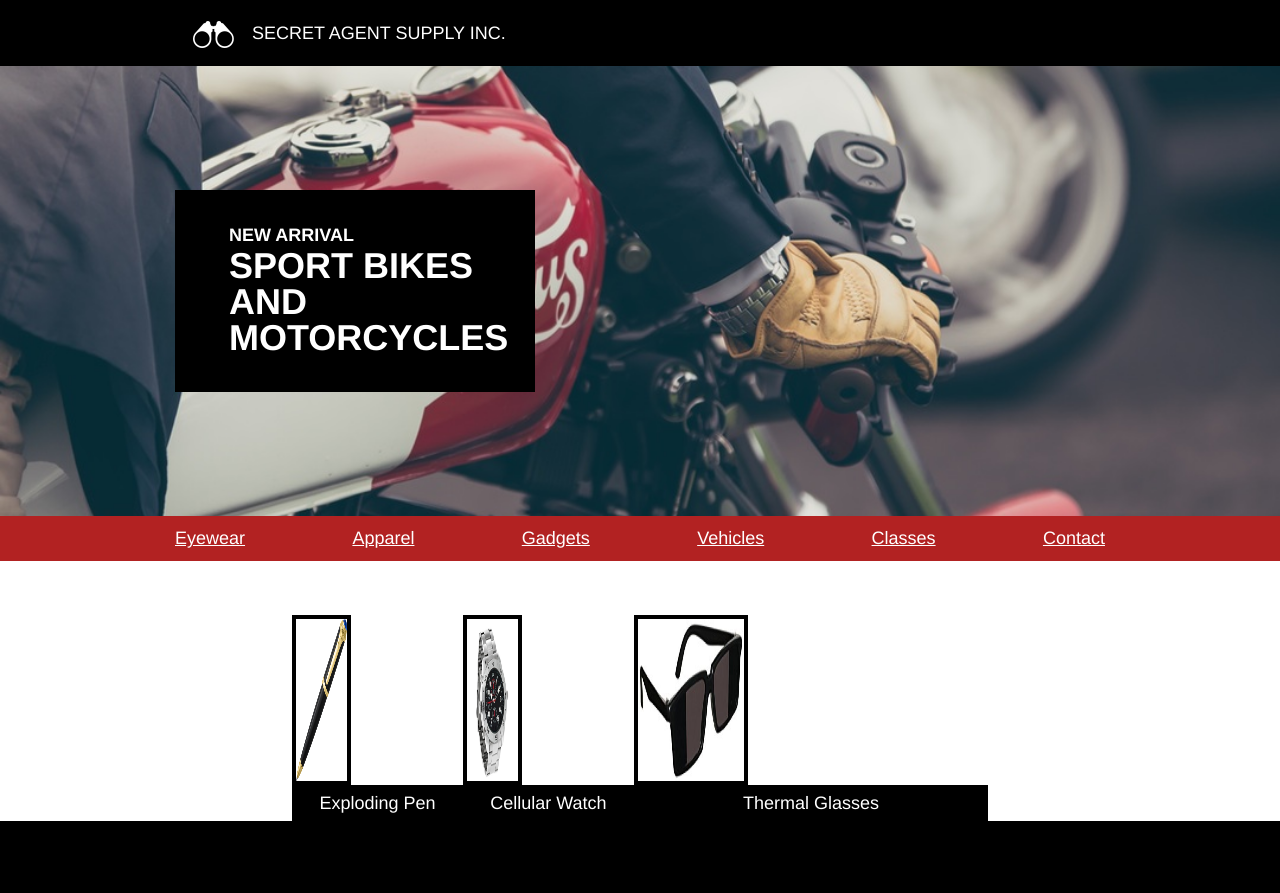
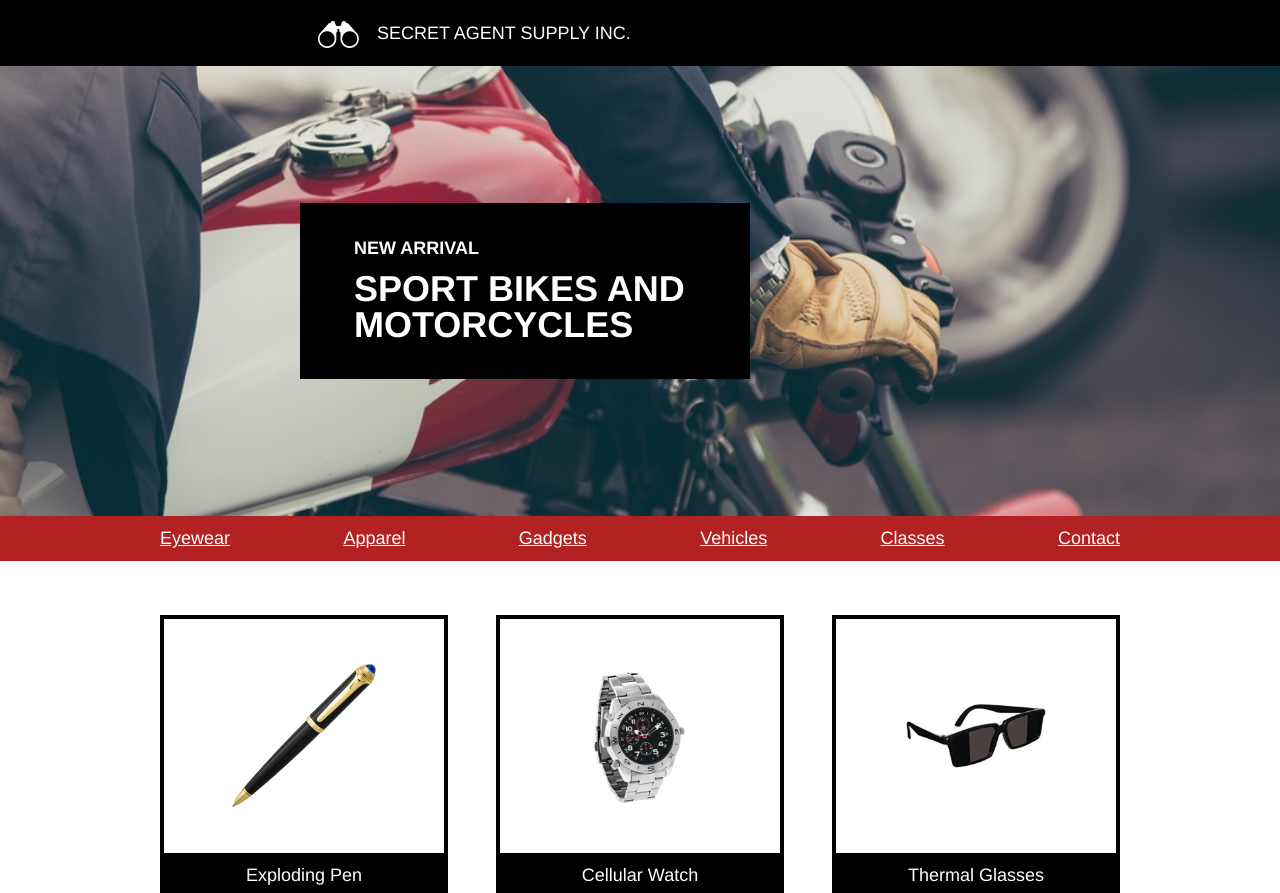
Before and after one commit to rpartap/Secret-Agent-Supply, a plain HTML site: page index.html in a window 1280 px wide. Before the commit the page ends 821 px from the top, so only its background shows below. Drawn offline with Linux system fonts and the light colour scheme.

Commit message:
Fix product images and alignment

```diff
--- a/index.html
+++ b/index.html
@@ -40,19 +40,25 @@
     <!--products-->
     <div class="container">
       <div class="products">
-        <div class="pen">
+        <div class="item pen">
+          <div class="image">
             <img src="./resources/images/pen.png" />
+          </div> <!--image-->
             <span class="description">Exploding Pen</span>
-        </div> <!--pen-->
-        <div class="watch">
+        </div> <!--item-pen-->
+        <div class="item watch">
+          <div class="image">
             <img src="./resources/images/watch.png" />
+          </div> <!--image-->
             <span class="description">Cellular Watch</span>
-        </div> <!--watch-->
-        <div class="glasses">
+        </div> <!--item-watch-->
+        <div class="item glasses">
+          <div class="image">
             <img src="./resources/images/glasses.png" />
+          </div> <!--image-->
             <span class="description">Thermal Glasses</span>
-        </div> <!--glasses-->
-      </div> <!--products bin-->
+        </div> <!--item-glasses-->
       </div> <!--products-->
+    </div> <!--container-->
   </body>
 </html>
--- a/resources/css/style.css
+++ b/resources/css/style.css
@@ -6,7 +6,7 @@ body {
   color: white;
   font-family: Helvetica;
   margin: 0;
-  background-color: black;
+  background-color: white;
 }
 
 div {
@@ -17,7 +17,6 @@ div {
 header {
   display: flex;
   height: 2.32rem;
-  width: 960px;
   background-color: black;
   padding: 12px 0px 12px 0.5rem;
   flex-direction: row;
@@ -29,7 +28,7 @@ header {
   padding-left: 0.5rem;
   height: 1.5rem;
   padding-top: 0.33rem;
-  margin-left: 175px;
+  margin-left: 300px;
 }
 
 .company h1 {
@@ -55,8 +54,8 @@ header {
 
 .banner-text {
   background-color: black;
-  width: 20rem;
-  margin-left: 175px;
+  width: 25rem;
+  margin-left: 300px;
   margin-right: 175px;
 }
 
@@ -67,7 +66,7 @@ header {
 .text h2 {
   font-size: 1rem;
   font-weight: bold;
-  padding-bottom: 0.25rem;
+  padding-bottom: 0.75rem;
 }
 
 .text h1 {
@@ -90,6 +89,8 @@ header {
   padding: 0.75em 0;
   margin-left: 175px;
   margin-right: 175px;
+  max-width: 960px;
+  margin: 0 auto;
 }
 
 .navigation a {
@@ -99,43 +100,40 @@ header {
 /*products*/
 
 .container {
-  display: flex;
+  max-width: 960px;
+  margin: 0 auto;
   background-color: white;
 }
 
 .products {
-  display: inline-flex;
+  display: flex;
+  justify-content: space-between;
+  margin: 3rem 0 0 0;
+  background-color: white;
+}
+
+.item {
+  width: 30%;
+}
+
+.image {
+  border: 4px solid black;
+  height: 9rem;
+  padding: 2rem 0;
+  display: flex;
+  justify-content: center;
   align-items: center;
   background-color: white;
-  max-width: 960px;
-  max-height: 285px;
-  margin: 0 auto;
-  margin-top: 54px;
 }
 
-.pen img, .watch img, .glasses img {
-  display: block;
-  height: 9rem;
-  width: 30%;
-  border: 4px solid black;
+img {
+  max-width: 8em;
 }
 
 .description {
   display: block;
   background-color: black;
   color: white;
+  padding: 0.5rem;
   text-align: center;
-  padding: 0.5em;
 }
-
-.pen {
-
-}
-
-.watch {
-
-}
-
-.glasses {
-
-}
```
Lines whose indentation alone changed are shown as unchanged.
